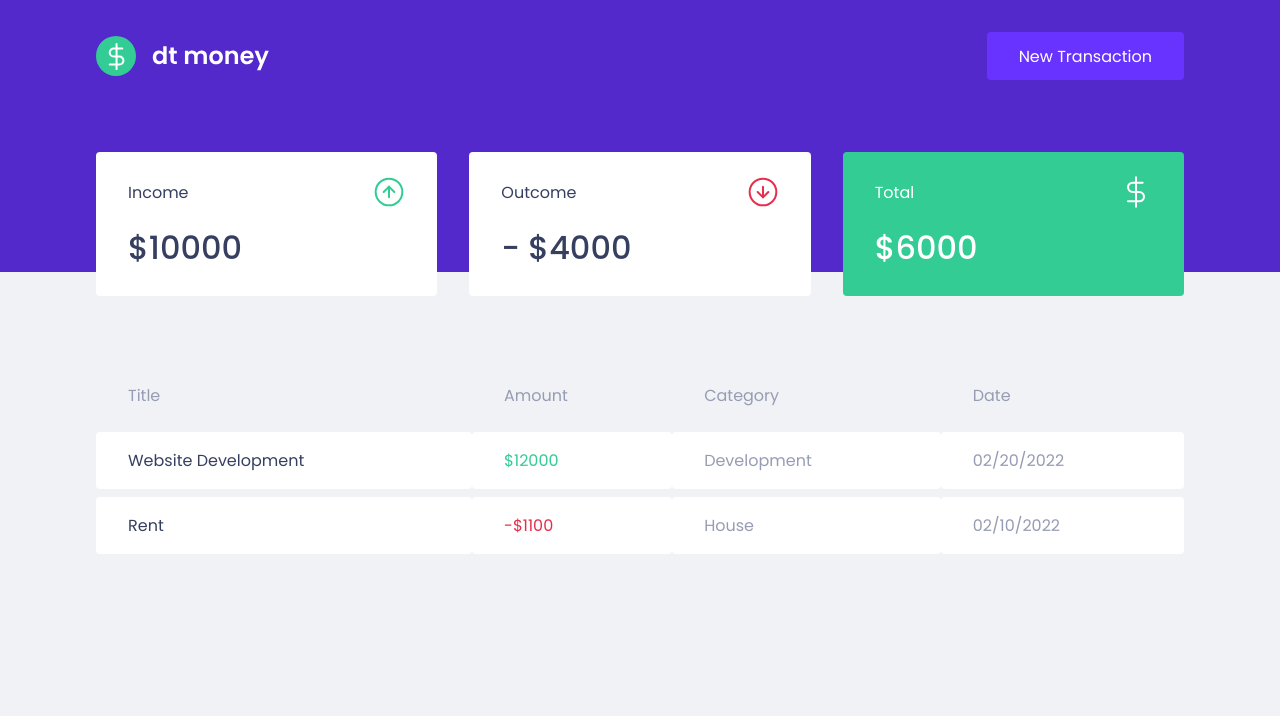
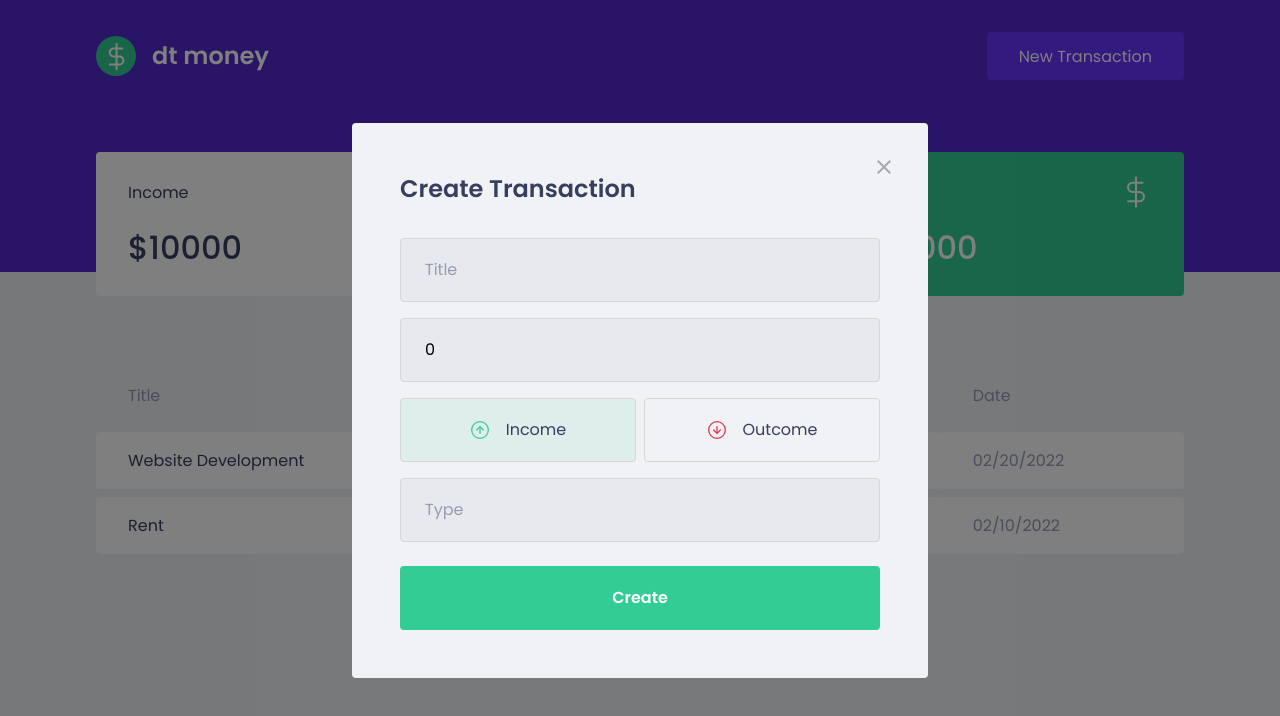
Before and after one commit to AikoRamalho/dtmoney, a React (Vite) app: page / in a window 1280 px wide. Both pictures are taken after a click on the button "New Transaction". Shown: the top 716 px of the page. Built offline with nearby package versions, Linux system fonts and the light colour scheme; no server answers; what miragejs would draw is missing.

Commit message:
feat: create modal interface

```diff
--- a/package.json
+++ b/package.json
@@ -10,13 +10,16 @@
   },
   "dependencies": {
     "axios": "^0.27.2",
+    "polished": "^4.2.2",
     "react": "^18.2.0",
     "react-dom": "^18.2.0",
+    "react-modal": "^3.15.1",
     "styled-components": "^5.3.5"
   },
   "devDependencies": {
     "@types/react": "^18.0.17",
     "@types/react-dom": "^18.0.6",
+    "@types/react-modal": "^3.13.1",
     "@types/styled-components": "^5.1.26",
     "@vitejs/plugin-react": "^2.0.1",
     "miragejs": "^0.1.45",
--- a/src/App.tsx
+++ b/src/App.tsx
@@ -1,13 +1,31 @@
 import { DashBoard } from "./components/Dashboard";
 import { Header } from "./components/Header";
 import { GlobalStyle } from "./styles/global";
+import { useState } from "react";
+import { NewTransactionModal } from "./components/NewTransactionModal";
 
 export function App() {
+  const [isNewTransactionModalOpen, setIsNewTransactionModalOpen] = useState(false)
+
+  function handleOpenNewTransactionModal() {
+    setIsNewTransactionModalOpen(true)
+  }
+
+  function handleCloseNewTransactionModal() {
+    setIsNewTransactionModalOpen(false)
+  }
 
   return (
     <>
-      <Header />
+      <Header
+        onOpenNewTransactionModal={handleOpenNewTransactionModal}
+      />
       <DashBoard />
+
+      <NewTransactionModal
+        isOpen={isNewTransactionModalOpen}
+        onRequestClose={handleCloseNewTransactionModal}
+      />
       <GlobalStyle />
     </>
   )
--- a/src/components/Header/index.tsx
+++ b/src/components/Header/index.tsx
@@ -1,11 +1,16 @@
 import logoImg from '../../assets/logo.svg';
 import { Container, Content } from './styles';
-export function Header() {
+
+interface HeaderProps {
+  onOpenNewTransactionModal: () => void;
+}
+
+export function Header({onOpenNewTransactionModal}: HeaderProps) {
   return (
     <Container>
       <Content>
         <img src={logoImg} alt="dt money" />
-        <button type="button">
+        <button type="button" onClick={onOpenNewTransactionModal}>
           New Transaction
         </button>
       </Content>
--- /dev/null
+++ b/src/components/NewTransactionModal/index.tsx
@@ -0,0 +1,98 @@
+import { FormEvent, useState } from 'react';
+import Modal from 'react-modal'
+import closeImg from '../../assets/close.svg'
+import incomeImg from '../../assets/income.svg'
+import outcomeImg from '../../assets/outcome.svg'
+import { Container, TransactionTypeContainer, RadioBox } from './styles';
+
+
+Modal.setAppElement('#root')
+
+interface NewTransactionModalProps {
+  isOpen: boolean;
+  onRequestClose: () => void;
+}
+
+export function NewTransactionModal({ isOpen, onRequestClose }: NewTransactionModalProps) {
+  const [title, setTitle] = useState('')
+  const [value, setValue] = useState(0)
+  const [category, setCategory] = useState('')
+  const [type, setType] = useState('deposit')
+
+  function handleCreateNewTransaction(event: FormEvent) {
+    event.preventDefault();
+
+    console.log({
+      title,
+      value,
+      category,
+      type
+    })
+  }
+
+  return (
+    <Modal
+      isOpen={isOpen}
+      onRequestClose={onRequestClose}
+      overlayClassName="react-modal-overlay"
+      className="react-modal-content"
+    >
+      <button
+        type="button"
+        onClick={onRequestClose}
+        className="react-modal-close"
+      >
+        <img src={closeImg} alt="Close modal" />
+      </button>
+
+      <Container onSubmit={handleCreateNewTransaction}>
+        <h2>Create Transaction</h2>
+
+        <input
+          placeholder="Title"
+          value={title}
+          onChange={event => setTitle(event.target.value)}
+        />
+
+        <input
+          type="number"
+          placeholder="Amount"
+          value={value}
+          onChange={event => setValue(Number(event.target.value))}
+        />
+
+        <TransactionTypeContainer>
+          <RadioBox
+            type="button"
+            onClick={() => { setType('deposit') }}
+            isActive={type === 'deposit'}
+            activeColor="green"
+          >
+            <img src={incomeImg} alt="Income" />
+            <span>Income</span>
+          </RadioBox>
+
+          <RadioBox
+            type="button"
+            onClick={() => { setType('withdraw') }}
+            isActive={type === 'withdraw'}
+            activeColor="red"
+          >
+            <img src={outcomeImg} alt="Outcome" />
+            <span>Outcome</span>
+          </RadioBox>
+        </TransactionTypeContainer>
+
+        <input
+          placeholder="Type"
+          value={category}
+          onChange={event => setCategory(event.target.value)}
+        />
+
+        <button type="submit">
+          Create
+        </button>
+      </Container>
+    </Modal>
+  )
+}
--- /dev/null
+++ b/src/components/NewTransactionModal/styles.ts
@@ -0,0 +1,106 @@
+import styled from "styled-components";
+import { darken, transparentize } from "polished";
+
+export const TransactionTypeContainer = styled.div`
+  margin: 1rem 0;
+  display: grid;
+  grid-template-columns: 1fr 1fr;
+  gap: 0.5rem;
+`
+
+interface RadioBoxProps {
+  isActive: boolean;
+  activeColor: 'green' | 'red';
+}
+
+const colors = {
+  green: '#33CC95',
+  red: '#E52E4D'
+}
+
+export const RadioBox = styled.button<RadioBoxProps>`
+  height: 4rem;
+  border: 1px solid #d7d7d7;
+  border-radius: 0.25rem;
+
+  background: ${(props) => props.isActive
+    ? transparentize(0.9, colors[props.activeColor])
+    : 'transparent'};
+
+  display: flex;
+  align-items: center;
+  justify-content: center;
+
+  transition: border-color 0.2s;
+
+  &:hover {
+    border-color: ${darken(0.1, "#d7d7d7")};
+  }
+
+  img {
+    width: 20px;
+    height: 20px;
+  }
+
+  span {
+    display: inline-block;
+    margin-left: 1rem;
+    font-size: 1rem;
+    color: var(--text-title);
+  }
+`
+
+export const Container = styled.form`
+  h2 {
+    color: var(--text-title);
+    font-size: 1.5rem;
+    margin-bottom: 2rem;
+  }
+
+  input {
+    width: 100%;
+    padding: 0 1.5rem;
+    height: 4rem;
+    border-radius: 0.25rem;
+
+    background-color: #e7e9ee;
+    border: 1px solid #d7d7d7;
+
+    font-weight: 400;
+    font-size: 1rem;
+
+    &::placeholder {
+      color: var(--text-body);
+    }
+
+    & + input {
+      margin-top: 1rem;
+    }
+  }
+
+  button[type="submit"] {
+    width: 100%;
+    padding: 0 1.5rem;
+    height: 4rem;
+    background: var(--green);
+    color: #fff;
+    border-radius: 0.25rem;
+    border: 0;
+    font-size: 1rem;
+    margin-top: 1.5rem;
+    font-weight: 600;
+
+    transition: filter 0.2s;
+
+    &:hover {
+      filter: brightness(0.9);
+    }
+
+    &:disabled {
+      background: var(--green);
+      color: #fff;
+      cursor: not-allowed;
+    }
+  }
+
+`;
--- a/src/styles/global.ts
+++ b/src/styles/global.ts
@@ -54,4 +54,45 @@
     cursor: not-allowed;
   }
 
+  .react-modal-overlay {
+    background: rgba(0, 0, 0, 0.5);
+
+    position: fixed;
+    top: 0;
+    bottom: 0;
+    right: 0;
+    left: 0;
+
+    display: flex;
+    align-items: center;
+    justify-content: center;
+  }
+
+  .react-modal-content {
+    width: 100%;
+    max-width: 576px;
+    background: var(--background);
+    padding: 3rem;
+    position: relative;
+    border-radius: 0.25rem;
+  }
+
+  .react-modal-close {
+    position: absolute;
+    right: 1.5rem;
+    top: 1.5rem;
+    border: 0;
+    background: transparent;
+    transition: filter 0.2s;
+
+    &:hover {
+      filter: brightness(0.8);
+    }
+
+    svg {
+      font-size: 2rem;
+    }
+
+  }
+
 `
```
Also changed, not shown: src/assets/close.svg (renamed from src/assets/fechar.svg), 1 other file (tests, documents, lock files or other folders).
